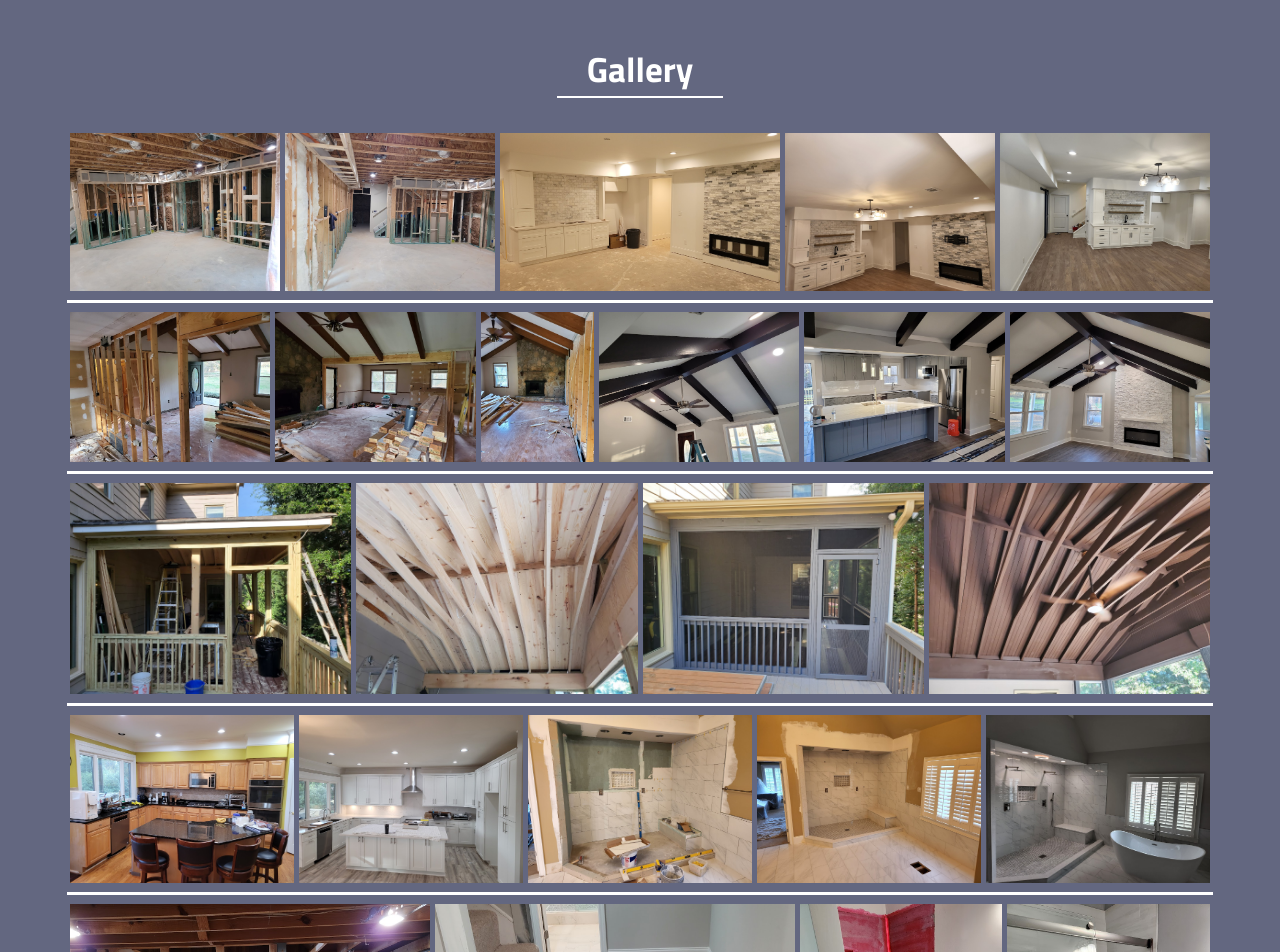
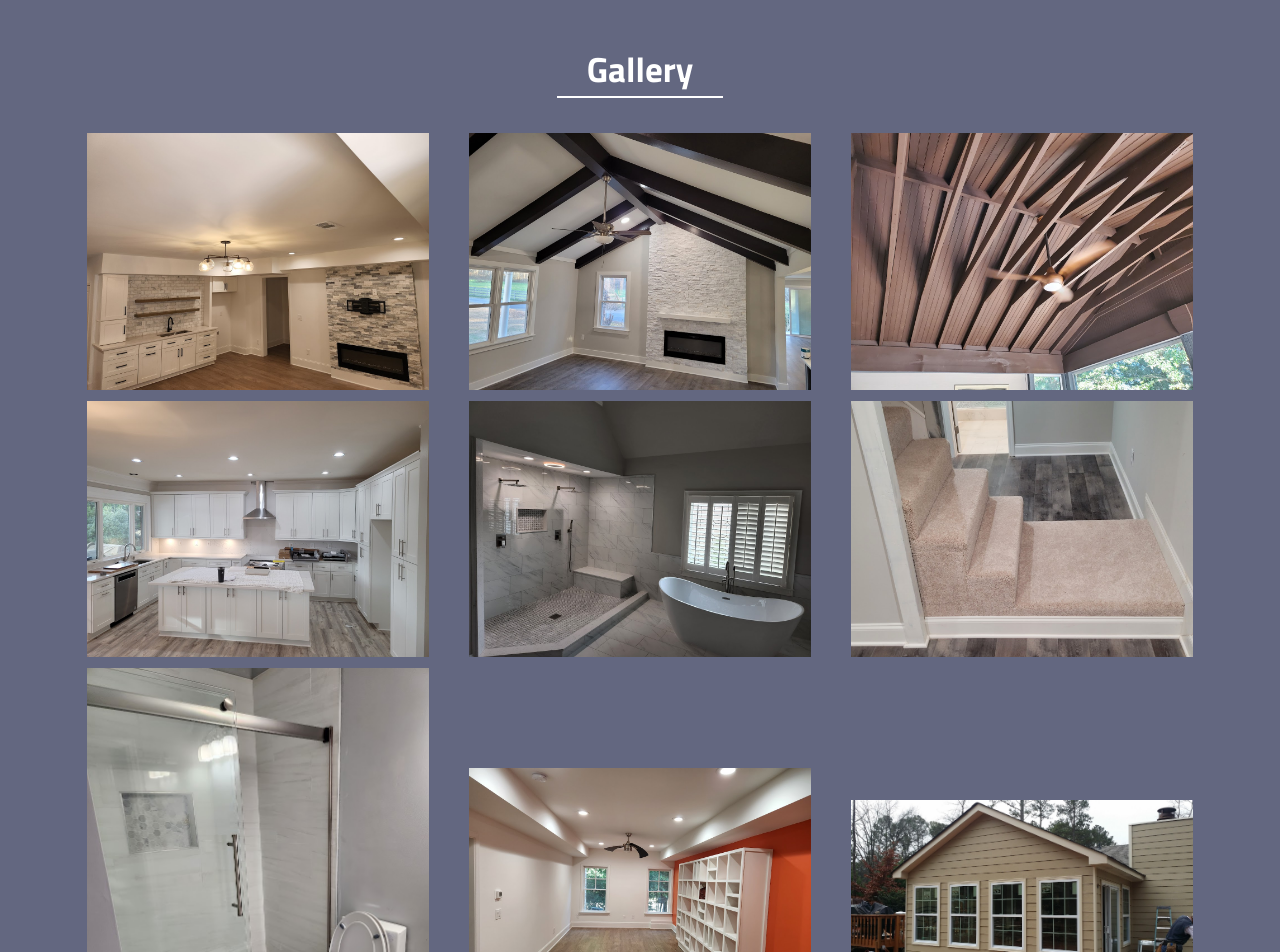
Before and after one commit to junlee0325/sangkyu-kim, a React (Create React App) app: page / in a window 1280 px wide. Shown: the part 1180-2132 px from the top of the page. Built offline with nearby package versions, Linux system fonts and the light colour scheme.

Commit message:
gallery modified so contains "albums" which user will click into to see more images
css modified to fit the edit above

```diff
--- a/src/App.css
+++ b/src/App.css
@@ -175,24 +175,24 @@
     border-bottom: 2px rgb(255, 255, 255) solid;
     padding: 0 30px;
   }
-  #Gallery .imgSet {
+  #Gallery .albums {
     display: flex;
-    flex-flow: row nowrap;
-    justify-content: center;
+    flex-flow: row wrap;
+    justify-content: space-around;
     align-items: center;
     gap: 5px;
     border-bottom: 3px rgb(255, 255, 255) solid;
     padding: 3px;
     margin: 3px;
   }
-  #Gallery .imgSet .Image {
-    width: auto;
+  #Gallery .albums .Album {
+    width: 30%;
     cursor: pointer;
   }
-  #Gallery .imgSet .Image .img {
+  #Gallery .albums .Album .thumbnail {
     width: 100%;
   }
-  #Gallery .imgSet .Image .overlay {
+  #Gallery .albums .Album .overlay {
     position: fixed;
     top: 0;
     left: 0;
@@ -204,14 +204,16 @@
     align-items: center;
     z-index: 1000;
   }
-  #Gallery .imgSet .Image .overlay .overlay-content {
+  #Gallery .albums .Album .overlay .overlay-content {
     position: relative;
+    display: flex;
+    flex-flow: column nowrap;
   }
-  #Gallery .imgSet .Image .overlay .overlay-content .enlarged-image {
-    max-width: 90vw;
-    max-height: 90vh;
+  #Gallery .albums .Album .overlay .overlay-content .enlarged-image {
+    max-width: 80vw;
+    max-height: 80vh;
   }
-  #Gallery .imgSet .Image .overlay .overlay-content .close-button {
+  #Gallery .albums .Album .overlay .overlay-content .close-button {
     position: absolute;
     top: 10px;
     right: 10px;
@@ -221,6 +223,14 @@
     color: rgb(0, 0, 0);
     font-size: 20px;
     cursor: pointer;
+  }
+  #Gallery .albums .Album .overlay .overlay-content .imgSet {
+    width: 100%;
+  }
+  #Gallery .albums .Album .overlay .overlay-content .imgSet img {
+    margin: 5px;
+    border: white 2px solid;
+    width: 100px;
   }
   #Contact {
     display: flex;
@@ -428,24 +438,24 @@
     border-bottom: 2px rgb(255, 255, 255) solid;
     padding: 0 30px;
   }
-  #Gallery .imgSet {
+  #Gallery .albums {
     display: flex;
-    flex-flow: row nowrap;
-    justify-content: center;
+    flex-flow: row wrap;
+    justify-content: space-around;
     align-items: center;
     gap: 5px;
     border-bottom: 3px rgb(255, 255, 255) solid;
     padding: 3px;
     margin: 3px;
   }
-  #Gallery .imgSet .Image {
-    width: auto;
+  #Gallery .albums .Album {
+    width: 30%;
     cursor: pointer;
   }
-  #Gallery .imgSet .Image .img {
+  #Gallery .albums .Album .thumbnail {
     width: 100%;
   }
-  #Gallery .imgSet .Image .overlay {
+  #Gallery .albums .Album .overlay {
     position: fixed;
     top: 0;
     left: 0;
@@ -457,14 +467,16 @@
     align-items: center;
     z-index: 1000;
   }
-  #Gallery .imgSet .Image .overlay .overlay-content {
+  #Gallery .albums .Album .overlay .overlay-content {
     position: relative;
+    display: flex;
+    flex-flow: column nowrap;
   }
-  #Gallery .imgSet .Image .overlay .overlay-content .enlarged-image {
-    max-width: 90vw;
-    max-height: 90vh;
+  #Gallery .albums .Album .overlay .overlay-content .enlarged-image {
+    max-width: 80vw;
+    max-height: 80vh;
   }
-  #Gallery .imgSet .Image .overlay .overlay-content .close-button {
+  #Gallery .albums .Album .overlay .overlay-content .close-button {
     position: absolute;
     top: 10px;
     right: 10px;
@@ -474,6 +486,14 @@
     color: rgb(0, 0, 0);
     font-size: 20px;
     cursor: pointer;
+  }
+  #Gallery .albums .Album .overlay .overlay-content .imgSet {
+    width: 100%;
+  }
+  #Gallery .albums .Album .overlay .overlay-content .imgSet img {
+    margin: 5px;
+    border: white 2px solid;
+    width: 100px;
   }
   #Contact {
     display: flex;
@@ -682,27 +702,27 @@
   }
   #Gallery h2 {
     font-size: 25px;
-    border-bottom: 2px rgb(255, 255, 255) solid;
+    border-bottom: 2px white solid;
     padding: 0 30px;
   }
-  #Gallery .imgSet {
+  #Gallery .albums {
     display: flex;
     flex-flow: row wrap;
     justify-content: space-around;
     align-items: center;
     gap: 5px;
-    border-bottom: 2px rgb(255, 255, 255) solid;
+    border-bottom: 3px rgb(255, 255, 255) solid;
     padding: 3px;
     margin: 3px;
   }
-  #Gallery .imgSet .Image {
+  #Gallery .albums .Album {
     width: 30%;
     cursor: pointer;
   }
-  #Gallery .imgSet .Image .img {
+  #Gallery .albums .Album .thumbnail {
     width: 100%;
   }
-  #Gallery .imgSet .Image .overlay {
+  #Gallery .albums .Album .overlay {
     position: fixed;
     top: 0;
     left: 0;
@@ -714,23 +734,37 @@
     align-items: center;
     z-index: 1000;
   }
-  #Gallery .imgSet .Image .overlay .overlay-content {
+  #Gallery .albums .Album .overlay .overlay-content {
     position: relative;
+    display: flex;
+    flex-flow: column nowrap;
+    align-items: center;
   }
-  #Gallery .imgSet .Image .overlay .overlay-content .enlarged-image {
+  #Gallery .albums .Album .overlay .overlay-content .enlarged-image {
     max-width: 90vw;
     max-height: 90vh;
   }
-  #Gallery .imgSet .Image .overlay .overlay-content .close-button {
-    position: absolute;
-    top: 10px;
-    right: 10px;
+  #Gallery .albums .Album .overlay .overlay-content .close-button {
+    position: fixed;
+    top: 40px;
+    right: 30px;
     background: white;
-    padding: 8px;
+    padding: 3px;
     border-radius: 20px;
     color: rgb(0, 0, 0);
-    font-size: 20px;
+    font-size: 15px;
     cursor: pointer;
+  }
+  #Gallery .albums .Album .overlay .overlay-content .imgSet {
+    width: 100%;
+    display: flex;
+    flex-flow: row wrap;
+    justify-content: center;
+  }
+  #Gallery .albums .Album .overlay .overlay-content .imgSet img {
+    margin: 5px;
+    border: white 2px solid;
+    width: 80px;
   }
   #Contact {
     display: flex;
--- a/src/App.scss
+++ b/src/App.scss
@@ -197,21 +197,21 @@
             padding: 0 30px;
         }
 
-        .imgSet {
+        .albums {
             display: flex;
-            flex-flow: row nowrap;
-            justify-content: center;
+            flex-flow: row wrap;
+            justify-content: space-around;
             align-items: center;
             gap: 5px;
             border-bottom: 3px rgb(255, 255, 255) solid;
             padding: 3px;
             margin: 3px;
 
-            .Image {
-                width: auto;
+            .Album {
+                width: 30%;
                 cursor: pointer;
 
-                .img {
+                .thumbnail {
                     width: 100%;
                 }
 
@@ -229,10 +229,12 @@
 
                     .overlay-content {
                         position: relative;
+                        display: flex;
+                        flex-flow: column nowrap;
 
                         .enlarged-image {
-                            max-width: 90vw;
-                            max-height: 90vh;
+                            max-width: 80vw;
+                            max-height: 80vh;
                         }
 
                         .close-button {
@@ -245,6 +247,16 @@
                             color: rgb(0, 0, 0);
                             font-size: 20px;
                             cursor: pointer;
+                        }
+
+                        .imgSet {
+                            width: 100%;
+
+                            img {
+                                margin: 5px;
+                                border: white 2px solid;
+                                width: 100px;
+                            }
                         }
                     }
                 }
@@ -485,21 +497,21 @@
             padding: 0 30px;
         }
 
-        .imgSet {
+        .albums {
             display: flex;
-            flex-flow: row nowrap;
-            justify-content: center;
+            flex-flow: row wrap;
+            justify-content: space-around;
             align-items: center;
             gap: 5px;
             border-bottom: 3px rgb(255, 255, 255) solid;
             padding: 3px;
             margin: 3px;
 
-            .Image {
-                width: auto;
+            .Album {
+                width: 30%;
                 cursor: pointer;
 
-                .img {
+                .thumbnail {
                     width: 100%;
                 }
 
@@ -517,10 +529,12 @@
 
                     .overlay-content {
                         position: relative;
+                        display: flex;
+                        flex-flow: column nowrap;
 
                         .enlarged-image {
-                            max-width: 90vw;
-                            max-height: 90vh;
+                            max-width: 80vw;
+                            max-height: 80vh;
                         }
 
                         .close-button {
@@ -533,6 +547,16 @@
                             color: rgb(0, 0, 0);
                             font-size: 20px;
                             cursor: pointer;
+                        }
+
+                        .imgSet {
+                            width: 100%;
+
+                            img {
+                                margin: 5px;
+                                border: white 2px solid;
+                                width: 100px;
+                            }
                         }
                     }
                 }
@@ -773,25 +797,25 @@
 
         h2 {
             font-size: 25px;
-            border-bottom: 2px rgb(255, 255, 255) solid;
+            border-bottom: 2px white solid;
             padding: 0 30px;
         }
 
-        .imgSet {
+        .albums {
             display: flex;
             flex-flow: row wrap;
             justify-content: space-around;
             align-items: center;
             gap: 5px;
-            border-bottom: 2px rgb(255, 255, 255) solid;
+            border-bottom: 3px rgb(255, 255, 255) solid;
             padding: 3px;
             margin: 3px;
 
-            .Image {
+            .Album {
                 width: 30%;
                 cursor: pointer;
 
-                .img {
+                .thumbnail {
                     width: 100%;
                 }
 
@@ -809,6 +833,9 @@
 
                     .overlay-content {
                         position: relative;
+                        display: flex;
+                        flex-flow: column nowrap;
+                        align-items: center;
 
                         .enlarged-image {
                             max-width: 90vw;
@@ -816,15 +843,28 @@
                         }
 
                         .close-button {
-                            position: absolute;
-                            top: 10px;
-                            right: 10px;
+                            position: fixed;
+                            top: 40px;
+                            right: 30px;
                             background: white;
-                            padding: 8px;
+                            padding: 3px;
                             border-radius: 20px;
                             color: rgb(0, 0, 0);
-                            font-size: 20px;
+                            font-size: 15px;
                             cursor: pointer;
+                        }
+
+                        .imgSet {
+                            width: 100%;
+                            display: flex;
+                            flex-flow: row wrap;
+                            justify-content: center;
+
+                            img {
+                                margin: 5px;
+                                border: white 2px solid;
+                                width: 80px;
+                            }
                         }
                     }
                 }
--- /dev/null
+++ b/src/components/Album.js
@@ -0,0 +1,49 @@
+import React from "react";
+import { useState } from "react";
+import { useEffect } from "react"
+
+
+export const Album = ({ albumID }) => {
+  const [isOpen, setIsOpen] = useState(false);
+
+  const handleThumbnailClick = () => {
+    setIsOpen(true);
+  };
+
+  const handleClose = () => {
+    setIsOpen(false);
+  };
+
+  const [srcShown, setSrcShown] = useState(albumID[albumID.length - 1])
+
+  const handleImageClick = (imagePath) => {
+    setSrcShown(imagePath)
+  }
+
+
+  return (
+    <div className="Album">
+      <img
+        className="thumbnail"
+        onClick={handleThumbnailClick}
+        src={albumID[albumID.length - 1]}
+        alt="gallery thumbnail"
+      />
+      {isOpen && (
+        <div className="overlay" onClick={handleClose}>
+          <div className="overlay-content" onClick={(e) => e.stopPropagation()}>
+            <button className="close-button" onClick={handleClose}>
+              Close
+            </button>
+            <img src={srcShown} alt="gallery photo" className="enlarged-image" />
+            <div className="imgSet">
+              {albumID.map((imagePath, i) => (
+                <img onClick={() => handleImageClick(imagePath)} src={imagePath} altText={`Image ${i + 1}`} />
+              ))}
+            </div>
+          </div>
+        </div>
+      )}
+    </div>
+  );
+};
--- a/src/components/Gallery.js
+++ b/src/components/Gallery.js
@@ -1,46 +1,79 @@
 import React from 'react'
-import { Image } from "./Image"
+import { Album } from "./Album"
 
 export const Gallery = () => {
 
-  const imagePaths = [];
 
-  for(let i = 1; i <= 29; i++) {
-  imagePaths.push(`/images/img${i}.jpg`)
-  }
+    const albumA = [
+      "/images/img1.jpg",
+      "/images/img2.jpg",
+      "/images/img3.jpg",
+      "/images/img5.jpg",
+      "/images/img4.jpg"
+    ]
+
+    const albumB = [
+      "/images/img6.jpg",
+      "/images/img7.jpg",
+      "/images/img8.jpg",
+      "/images/img9.jpg",
+      "/images/img10.jpg",
+      "/images/img11.jpg"
+    ]
+
+    const albumC = [
+      "/images/img12.jpg",
+      "/images/img13.jpg",
+      "/images/img14.jpg",
+      "/images/img15.jpg"
+    ]
+
+    const albumD = [
+      "/images/img16.jpg",
+      "/images/img17.jpg"
+    ]
+
+    const albumE = [
+      "/images/img18.jpg",
+      "/images/img19.jpg",
+      "/images/img20.jpg"
+    ]
+
+    const albumF = [
+      "/images/img21.jpg",
+      "/images/img22.jpg"
+    ]
+
+    const albumG = [
+      "/images/img23.jpg",
+      "/images/img24.jpg"
+    ]
+
+    const albumH = [
+      "/images/img25.jpg",
+      "/images/img26.jpg"
+    ]
+
+    const albumI = [
+      "/images/img27.jpg",
+      "/images/img28.jpg",
+      "/images/img29.jpg"
+    ]
 
   return (
     <div id="Gallery">
         <h2>Gallery</h2>
-        <div className="imgSet">
-          {imagePaths.slice(0,5).map((imagePath , i) => (
-            <Image imageUrl={imagePath} altText={`Image ${i + 1}`} />
-          ))}
-        </div>
-        <div className="imgSet">
-          {imagePaths.slice(5,11).map((imagePath , i) => (
-            <Image imageUrl={imagePath} altText={`Image ${i + 1}`} />
-          ))}
-        </div>
-        <div className="imgSet">
-          {imagePaths.slice(11,15).map((imagePath , i) => (
-            <Image imageUrl={imagePath} altText={`Image ${i + 1}`} />
-          ))}
-        </div>
-        <div className="imgSet">
-          {imagePaths.slice(15,20).map((imagePath , i) => (
-            <Image imageUrl={imagePath} altText={`Image ${i + 1}`} />
-          ))}
-        </div>
-        <div className="imgSet">
-          {imagePaths.slice(20,24).map((imagePath , i) => (
-            <Image imageUrl={imagePath} altText={`Image ${i + 1}`} />
-          ))}
-        </div>
-        <div className="imgSet">
-          {imagePaths.slice(24,29).map((imagePath , i) => (
-            <Image imageUrl={imagePath} altText={`Image ${i + 1}`} />
-          ))}
+
+        <div className="albums">
+          <Album albumID={albumA} />
+          <Album albumID={albumB} />
+          <Album albumID={albumC} />
+          <Album albumID={albumD} />
+          <Album albumID={albumE} />
+          <Album albumID={albumF} />
+          <Album albumID={albumG} />
+          <Album albumID={albumH} />
+          <Album albumID={albumI} />
         </div>
     </div>
   )
```
Also changed, not shown: 1 other file (tests, documents, lock files or other folders).
